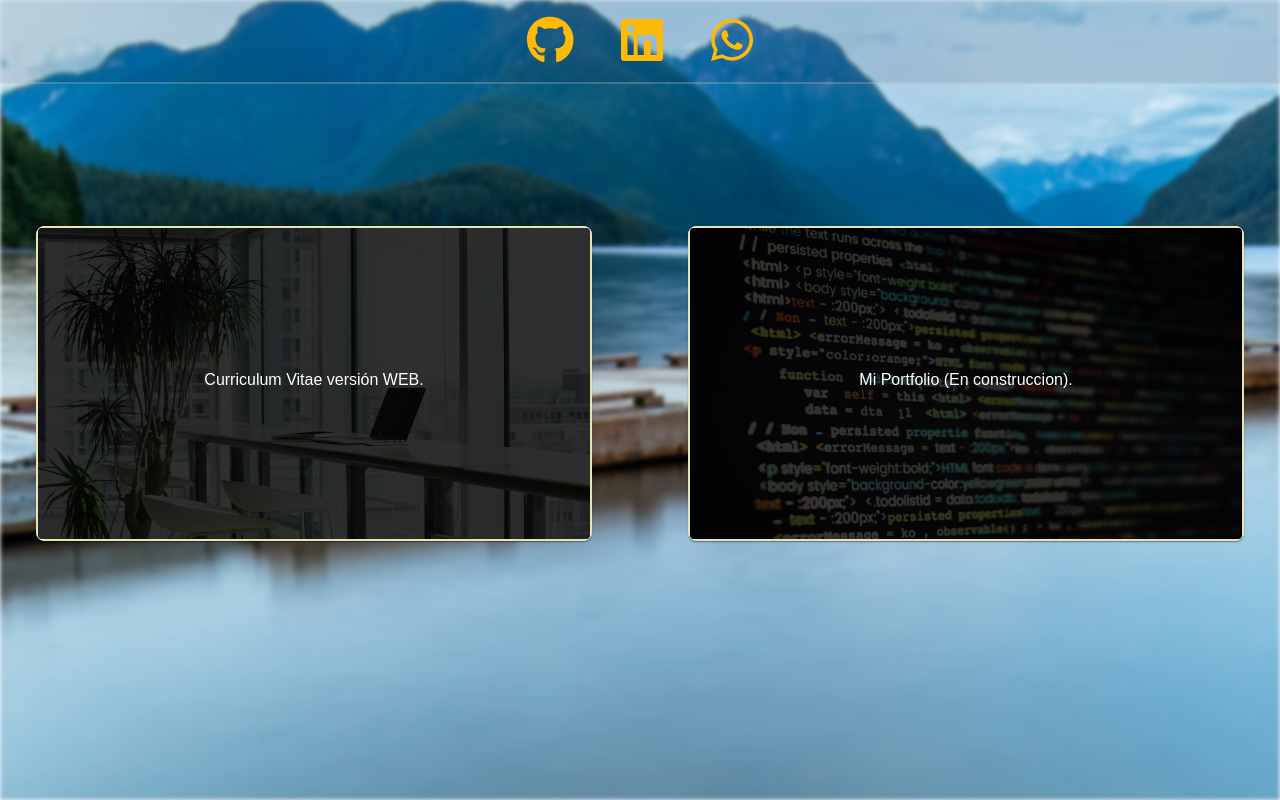
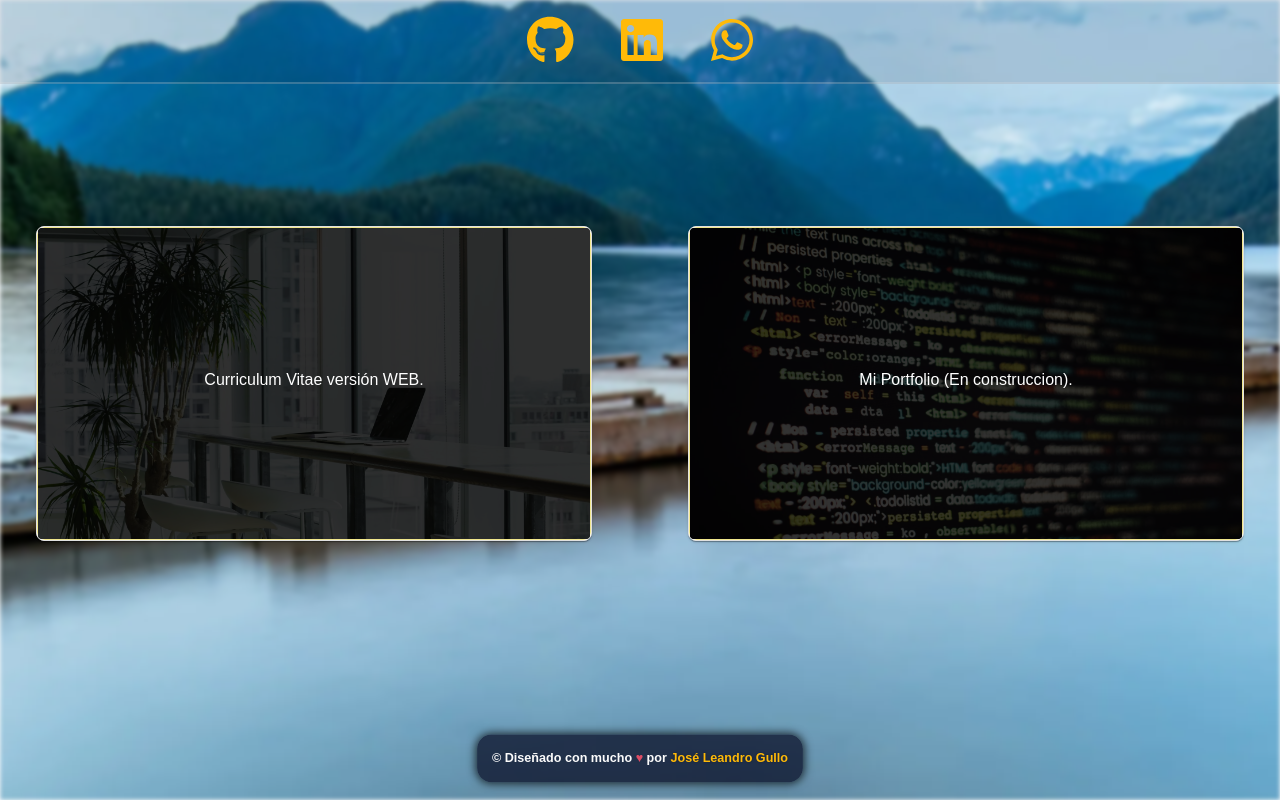
Before and after one commit to gullojoseleandro/Portfolio_V4, a React (Create React App) app: page /HomePage in a window 1280 px wide. Built offline with nearby package versions, Linux system fonts and the light colour scheme.

Commit message:
Update HomePage.jsx

```diff
--- a/src/Pages/HomePage/HomePage.jsx
+++ b/src/Pages/HomePage/HomePage.jsx
@@ -5,7 +5,7 @@ import MainLayout from "layouts/jsx/MainLayout";
 import CurriculumImg from "./../../assets/img/image_4_codigofondonegro.webp";
 import PortfolioImg from "./../../assets/img/image_6.webp";
 import backgroundImage from "./../../assets/img/image_7.webp";
-
+import Footer from "../../Components/Footer/Footer";
 import SimpleSeparationLine from "Components/Bars/SimpleSeparationLine";
 
 import "./HomePage.css";
@@ -36,7 +36,6 @@ const secondCard =
             image={CurriculumImg}
         />
     </Suspense>
-
 
 const HomePage = () => {
     return (
@@ -74,6 +73,7 @@ const HomePage = () => {
                                 </Link>
                             </article>
                         </section>
+                        <Footer />
                     </>
                 }
             />
```
